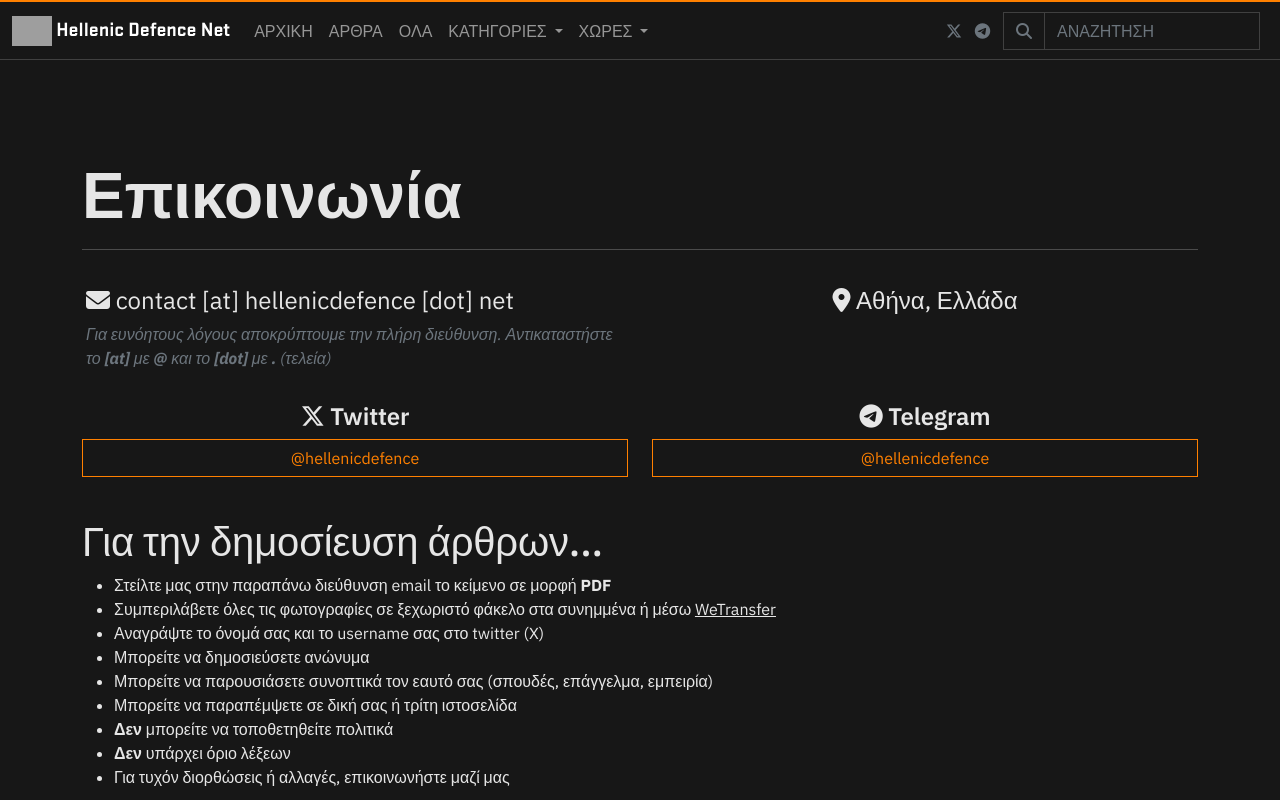
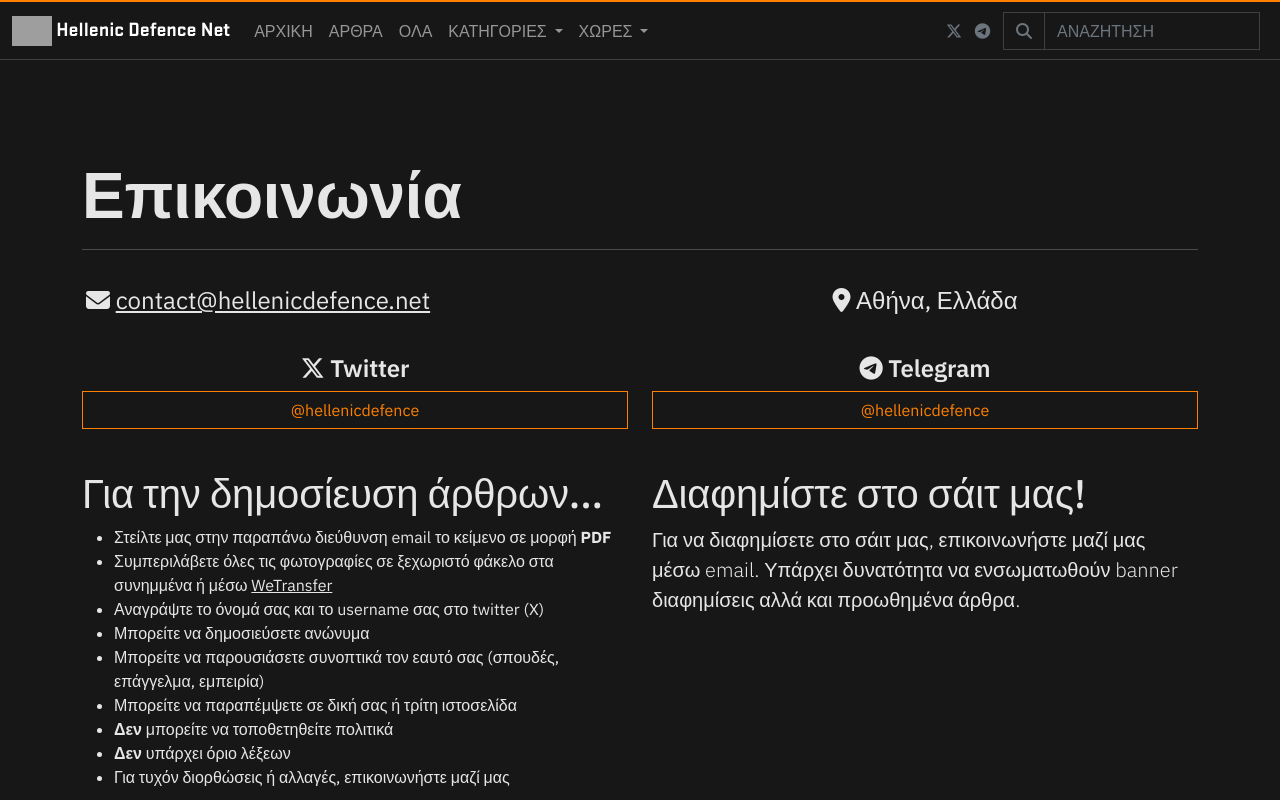
Before and after one commit to dk-raw/hellenic-defence-net, a Nuxt app: page /contact in a window 1280 px wide. Shown: the top 800 px of the page. Built offline with nearby package versions, Linux system fonts and the light colour scheme; grey boxes are pictures that could not be loaded.

Commit message:
pagination link error fix and sitemap

```diff
--- a/components/Sharer.vue
+++ b/components/Sharer.vue
@@ -2,8 +2,8 @@
   <div class="d-flex flex-row align-items-center">
     <span style="margin-right: 0.5em">Share</span>
     <div class="btn-group" role="group">
-      <a :href="`https://twitter.com/intent/tweet?text=${title} @hellenicdefence&url=https://hellenicdefence.net/articles/${slug}`"
-        target="_blank" class="btn btn-outline-primary" title="Twitter"><i class="fa-brands fa-x-twitter"></i></a>
+      <a :href="`https://x.com/intent/post?text=${title} @hellenicdefence&url=https://hellenicdefence.net/articles/${slug}`"
+        target="_blank" class="btn btn-outline-primary" title="Twitter (X)"><i class="fa-brands fa-x-twitter"></i></a>
       <a :href="`https://www.facebook.com/sharer/sharer.php?u=https://hellenicdefence.net/articles/${slug}`"
         target="_blank" class="btn btn-outline-primary" title="Facebook"><i class="fa-brands fa-facebook"></i></a>
       <!-- <a
--- a/pages/articles/[id].vue
+++ b/pages/articles/[id].vue
@@ -4,7 +4,7 @@
       <h1 class="display-3 fw-bold mb-1">{{ post.title }}</h1>
       <p class="lead fw-normal text-muted">
         <span v-if="post.author">Γράφει ο <NuxtLink :to="`/authors/${post.author.twitter}`" class="link">{{
-          post.author.displayName }}</NuxtLink> -
+          post.author.displayName }}</NuxtLink> στις
         </span>
         {{ date.getDate() }} {{ months[date.getMonth()] }}
         {{ date.getFullYear() }}
@@ -16,7 +16,8 @@
       <hr />
       <img :src="post.image.url" :alt="post.description" class="img-fluid mb-2" />
       <Article :content="content" />
-      <p style="font-size: 18px">Αναμένουμε τα σχόλιά σας στο Twitter!</p>
+      <p style="font-size: 18px">Αναμένουμε τα σχόλιά σας στο <a href="https://x.com/hellenicdefence" target="_blank"
+          class="link">Twitter</a>!</p>
       <hr />
       <div class="d-flex flex-row justify-content-between align-items-center">
         <p class="m-0 ff-stratum fw-bold">HDN</p>
--- a/pages/authors/[username]/[page].vue
+++ b/pages/authors/[username]/[page].vue
@@ -42,7 +42,7 @@
           <a class="page-link" href="#">{{ route.params.page }}</a>
         </li>
         <li class="page-item" v-if="posts.length == 10">
-          <NuxtLink :to="`/authors/${username.value}/${parseInt(route.params.page) + 1
+          <NuxtLink :to="`/authors/${route.params.username}/${parseInt(route.params.page) + 1
             }`" class="page-link">Επόμενη &raquo;</NuxtLink>
         </li>
       </ul>
--- a/pages/contact.vue
+++ b/pages/contact.vue
@@ -5,11 +5,9 @@
     <div class="row">
       <div class="col-md" id="col-first">
         <p class="lead fs-4 fw-normal mb-1">
-          <i class="fa-solid fa-envelope"></i> contact [at] hellenicdefence
-          [dot] net
+          <i class="fa-solid fa-envelope"></i> <a href="mailto:contact@hellenicdefence.net" target="_blank"
+            class="link">contact@hellenicdefence.net</a>
         </p>
-        <i class="text-muted">Για ευνόητους λόγους αποκρύπτουμε την πλήρη διεύθυνση. Αντικαταστήστε
-          το <b>[at]</b> με <b>@</b> και το <b>[dot]</b> με <b>.</b> (τελεία)</i>
       </div>
       <div class="col-md text-center">
         <p class="lead fs-4 fw-normal mb-1">
@@ -29,6 +27,8 @@
           class="btn btn-outline-primary w-100">@hellenicdefence</a>
       </div>
     </div>
+    <div class="row">
+      <div class="col">
         <h2 class="display-6 fw-500">Για την δημοσίευση άρθρων...</h2>
         <ul>
           <li>
@@ -52,6 +52,15 @@
           <li>Για τυχόν διορθώσεις ή αλλαγές, επικοινωνήστε μαζί μας</li>
         </ul>
       </div>
+      <div class="col">
+        <h2 class="display-6 fw-500">Διαφημίστε στο σάιτ μας!</h2>
+        <p class="lead">
+          Για να διαφημίσετε στο σάιτ μας, επικοινωνήστε μαζί μας μέσω
+          email. Υπάρχει δυνατότητα να ενσωματωθούν banner διαφημίσεις αλλά και προωθημένα άρθρα.
+        </p>
+      </div>
+    </div>
+  </div>
 </template>
 
 <style scoped>
```
Also changed, not shown: 1 other file (tests, documents, lock files or other folders). Lines whose indentation alone changed are shown as unchanged.
